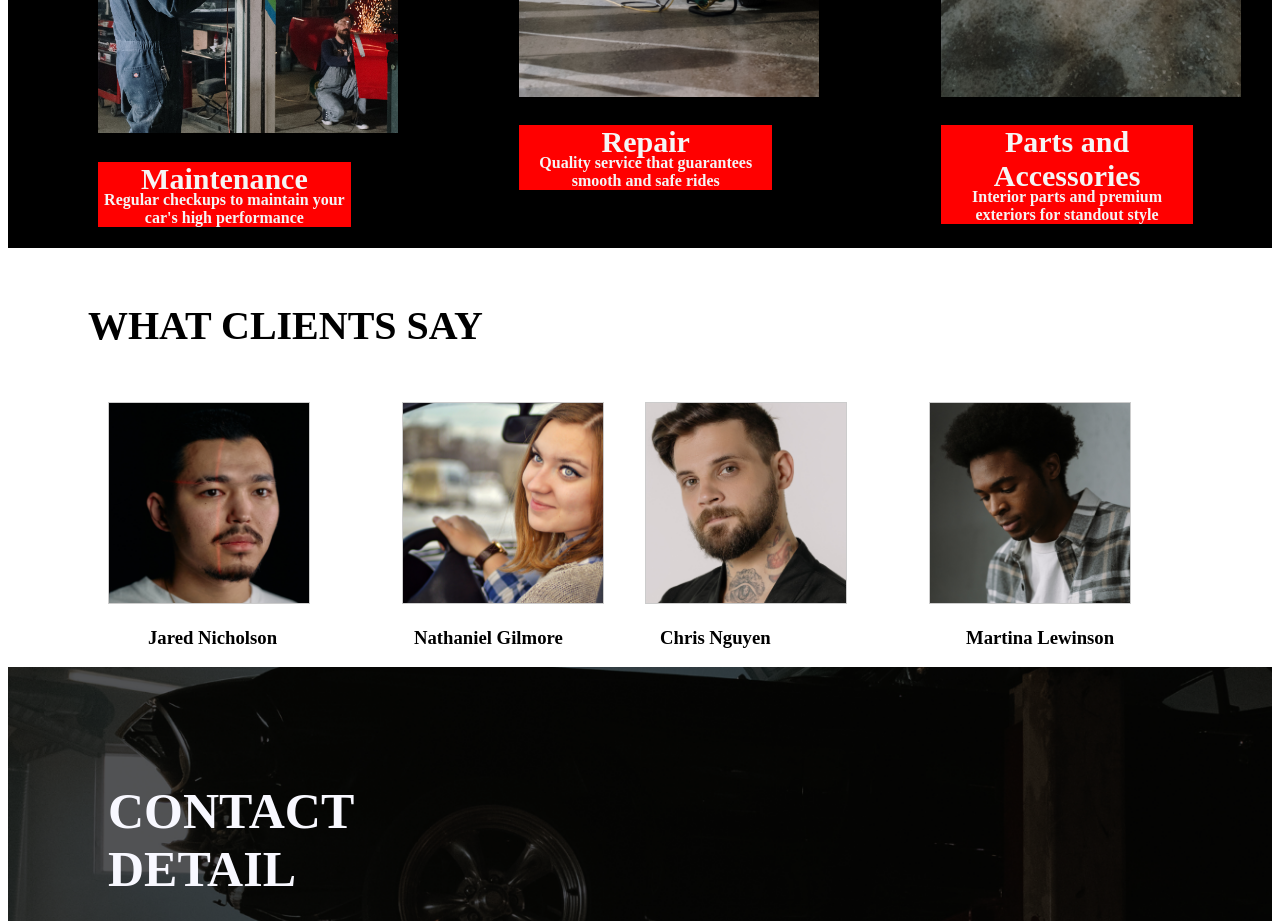
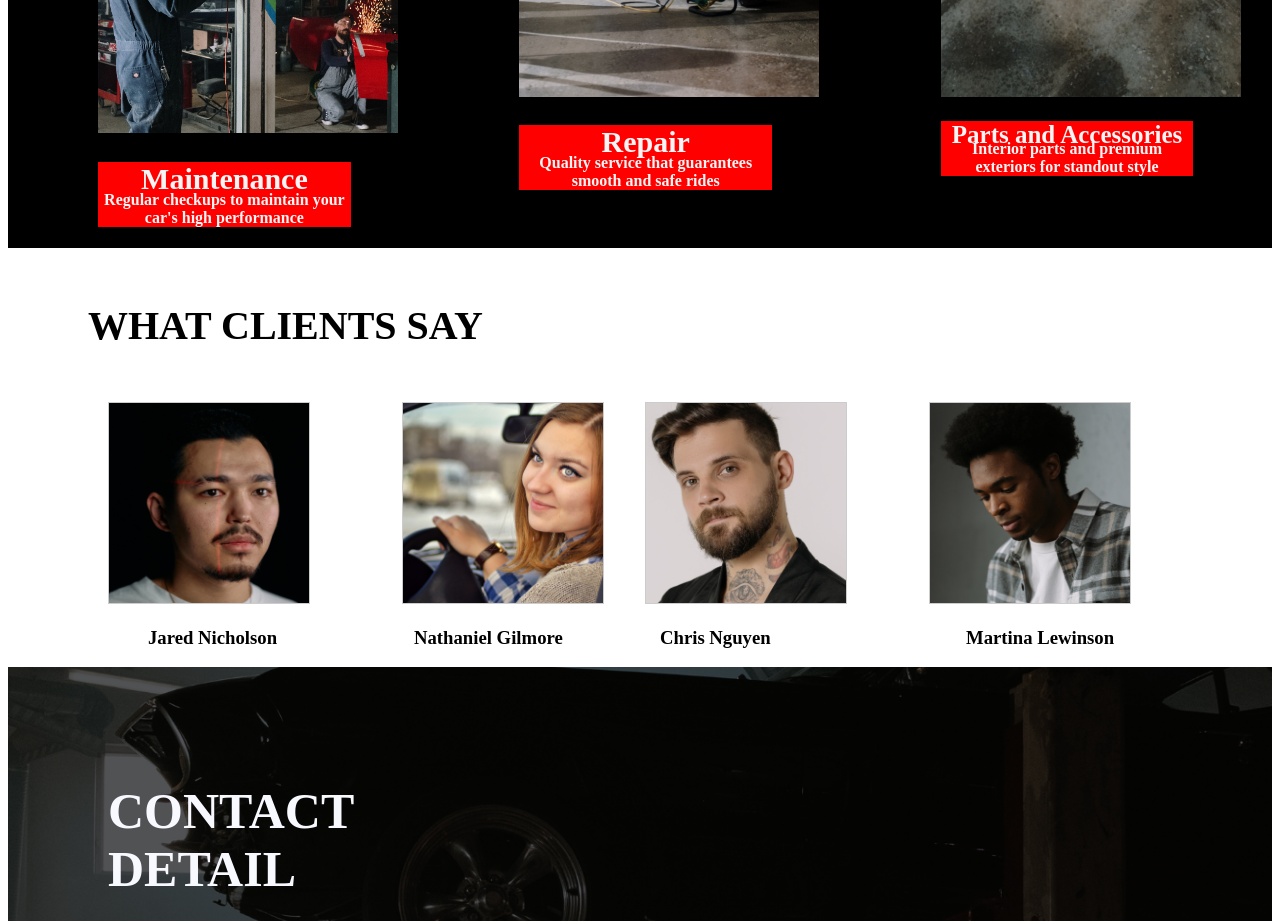
Before and after one commit to RAJIX13/Webpage-Design-final, a plain HTML site: page index.html in a window 1280 px wide. Shown: the part 2060-2981 px from the top of the page. Drawn offline with Linux system fonts and the light colour scheme.

Commit message:
Update index.html

```diff
--- a/index.html
+++ b/index.html
@@ -71,7 +71,7 @@
 								width:300px;
 								height:400px;
 								border: solid: 1px #CCC"/>
-								<h2 style="color:whitesmoke; background-color: red; width: 60%; margin-left: 90px;font-size: 30px;"><center>Parts and Accessories</h2>
+								<h2 style="color:whitesmoke; background-color: red; width: 60%; margin-left: 90px;font-size: 25px;"><center>Parts and Accessories</h2>
 									<h4 style="color:whitesmoke;background-color: red; width: 60%; margin-left: 90px;margin-top: -30px;"><center>Interior parts and premium <br>exteriors for standout style</h4>
 									</div>
 								</div>
```
